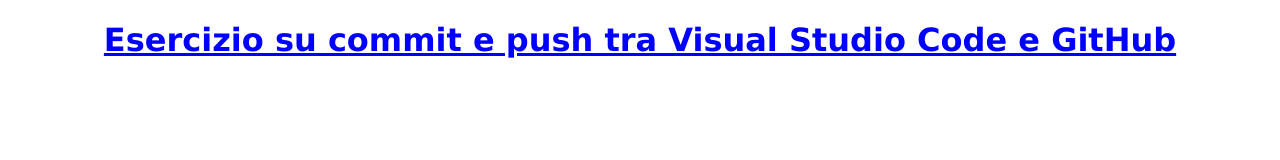
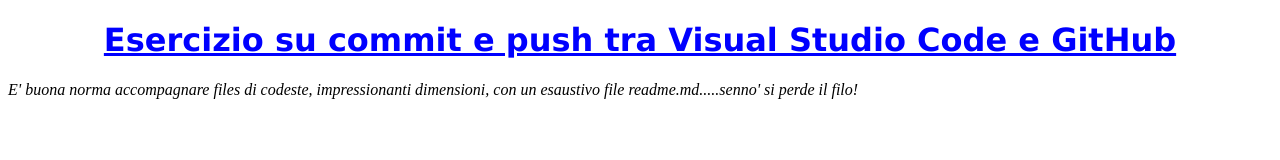
Before and after one commit to MicheleFranciolapilla/htmlcss-hello, a plain HTML site: page index.html in a window 1280 px wide. Drawn offline with Linux system fonts and the light colour scheme.

Commit message:
Paragrafo con stile + file readme

```diff
--- a/index.html
+++ b/index.html
@@ -9,6 +9,9 @@
     <link rel="stylesheet" href="style.css">
 </head>
 <body>
+    <!-- Titolo -->
     <h1>Esercizio su commit e push tra Visual Studio Code e GitHub</h1>
+    <!-- Paragrafo riassuntivo -->
+    <p><i>E' buona norma accompagnare files di codeste, impressionanti dimensioni, con un esaustivo file readme.md.....senno' si perde il filo!</i></p>
 </body>
 </html>
--- a/style.css
+++ b/style.css
@@ -1,7 +1,13 @@
 /* settaggio degli attributi di stile */
+/* per il titolo */
 h1{
     color: blue;
     font-family: Verdana;
     text-align: center;
     text-decoration: underline;
 }
+
+/* e per il paragrafo */
+p{
+    color: black;
+}
```
Also changed, not shown: 1 other file.
